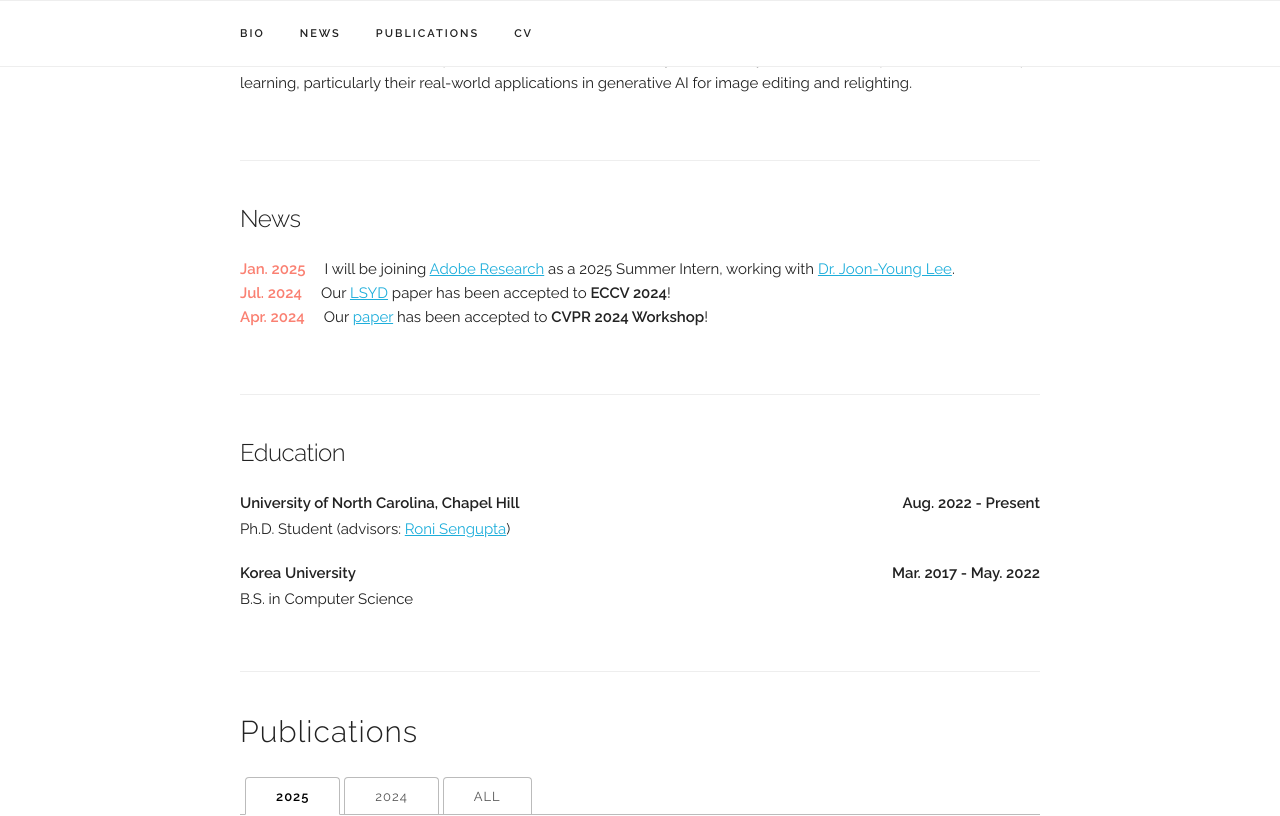
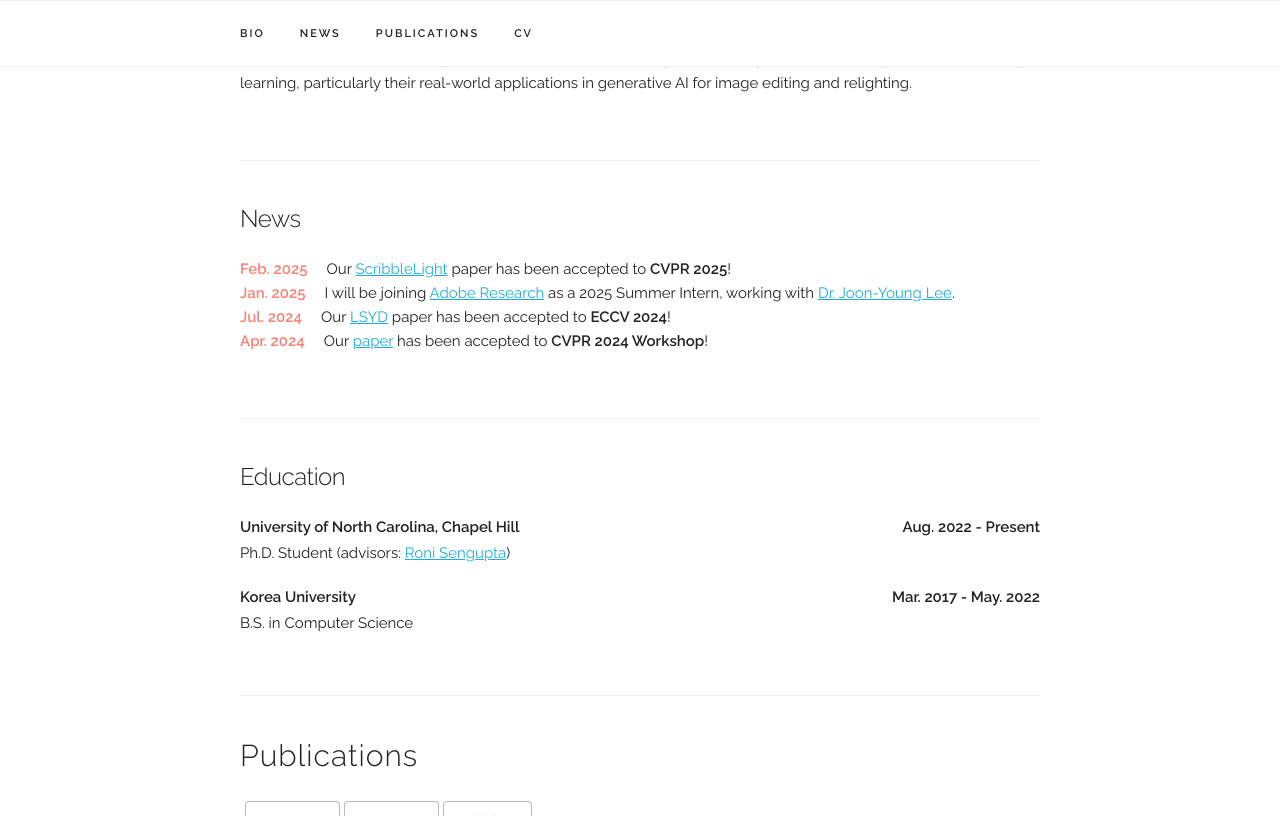
Before and after one commit to chedgekorea/chedgekorea.github.io, a Jekyll site: the page built from index.html, in a window 1280 px wide and 900 px high, scrolled down 438 px, cut to the strip 0-816 px from the top of the window. Built offline with Jekyll 4.4.1, drawn with Linux system fonts in a browser that asks for light colours; some web fonts are replaced.

Commit message:
Update index.html

```diff
--- a/index.html
+++ b/index.html
@@ -21,6 +21,10 @@ title: Home
 <!-- ========== News ========== -->
 <div class="docs-section">
 	<h5>News</h5>
+	<div class="col-12 col-md-12 text-md-left no-padding">
+		<b class="bbold" style="color:#fa8072;">Feb. 2025</b>&nbsp;&nbsp;&nbsp;&nbsp;
+		Our <a href="https://chedgekorea.github.io/ScribbleLight/">ScribbleLight</a> paper has been accepted to <b>CVPR 2025</b>!
+	</div>
 	<div class="col-12 col-md-12 text-md-left no-padding">
 		<b class="bbold" style="color:#fa8072;">Jan. 2025</b>&nbsp;&nbsp;&nbsp;&nbsp;
 		I will be joining <a href="https://research.adobe.com">Adobe Research</a> as a 2025 Summer Intern, working with <a href="https://joonyoung-cv.github.io">Dr. Joon-Young Lee</a>.
```
